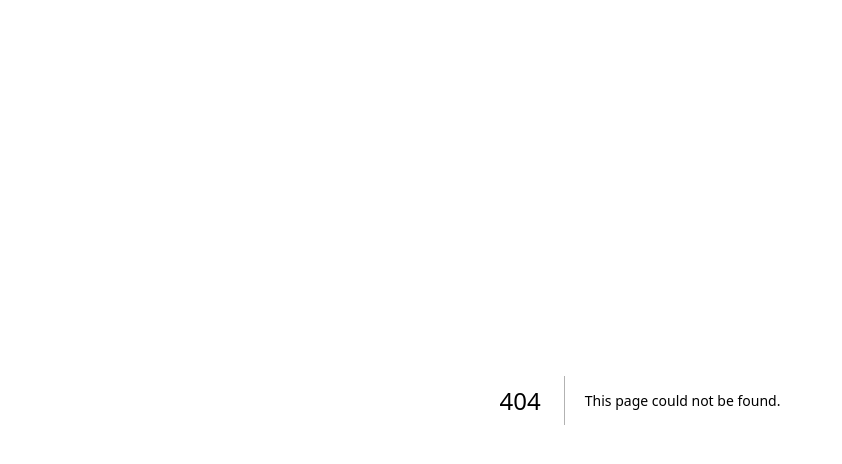
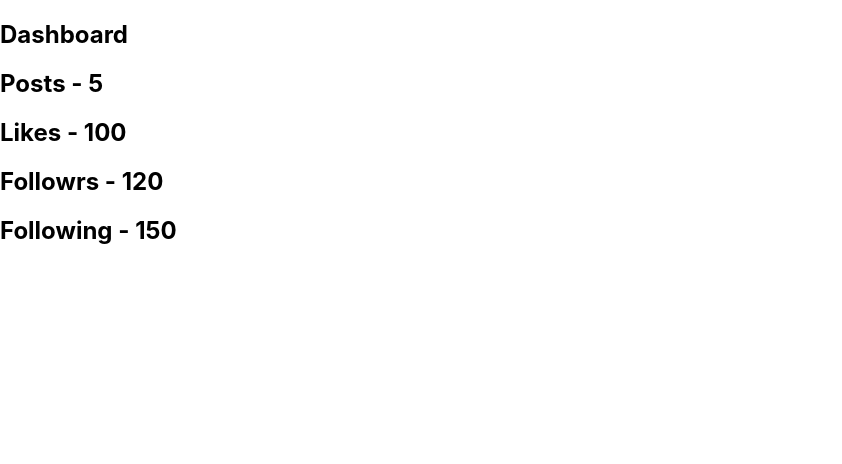
Before and after one commit to pradeep2165/nextjs-tutorial, a Next.js app: page /dashboardSWR in a window 1280 px wide. Before the commit this address had no page. Shown: the top 464 px of the page, without its empty margins (0-842 px from the left). Built offline with nearby package versions, Linux system fonts and the light colour scheme; data requests are answered from the project's data file.

Commit message:
swr for client-side Data Fetching

```diff
--- a/db.json
+++ b/db.json
@@ -48,7 +48,7 @@
     "dashboard":{
         "posts":5,
         "likes":100,
-        "followers":20,
-        "following":50
+        "followers":120,
+        "following":150
     }
 }
--- a/package.json
+++ b/package.json
@@ -13,7 +13,8 @@
     "json-server": "^0.17.4",
     "next": "13.5.4",
     "react": "18.2.0",
-    "react-dom": "18.2.0"
+    "react-dom": "18.2.0",
+    "swr": "^2.2.4"
   },
   "devDependencies": {
     "eslint": "8.51.0",
--- /dev/null
+++ b/pages/dashboardSWR.js
@@ -0,0 +1,22 @@
+import useSWR from "swr";
+
+const fetcher = async()=>{
+    const response = await fetch('http://localhost:4000/dashboard');
+    const data = response.json()
+    return data
+}
+export default function DashboardSWR(){
+    const {data, error} = useSWR('dashboard', fetcher)
+    if(error) return 'An error has occoured'
+    if(!data) return 'loading'
+    return(
+        <div>
+            <h2>Dashboard</h2>
+            <h2>Posts - {data.posts}</h2>
+            <h2>Likes - {data.likes}</h2>
+            <h2>Followrs - {data.followers}</h2>
+            <h2>Following - {data.following}</h2>
+        </div>
+    )
+
+}
```
Also changed, not shown: 1 other file (tests, documents, lock files or other folders).
